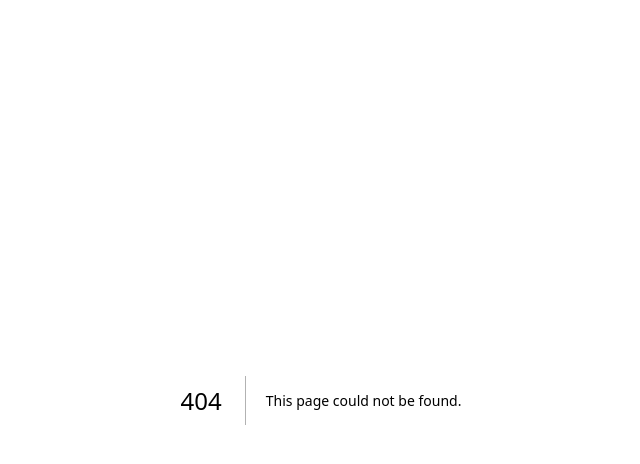
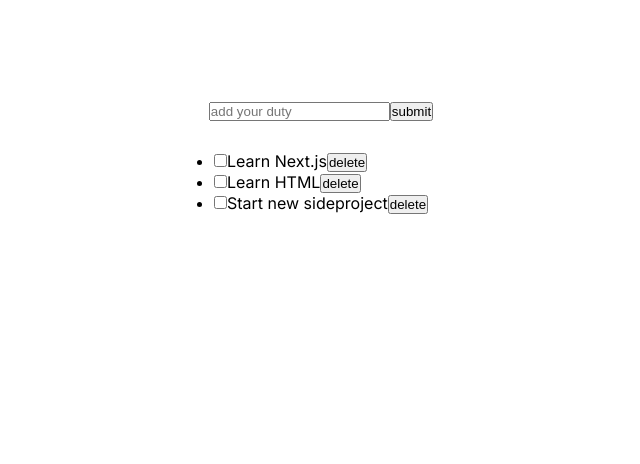
Before and after one commit to unikeyhan/Nextjs_Check_New_Features, a Next.js app: page /Todo in a window 1280 px wide. Before the commit this address had no page. Shown: the top 464 px of the page, without its empty margins (319-959 px from the left). Built offline with nearby package versions, Linux system fonts and the light colour scheme.

Commit message:
fetching in todo app

```diff
--- a/package.json
+++ b/package.json
@@ -9,8 +9,9 @@
     "lint": "next lint"
   },
   "dependencies": {
+    "next": "14.2.4",
     "react": "^18",
     "react-dom": "^18",
-    "next": "14.2.4"
+    "uuid": "^10.0.0"
   }
 }
--- /dev/null
+++ b/src/app/Todo/Form.jsx
@@ -0,0 +1,12 @@
+import React from 'react'
+
+const Form = () => {
+  return (
+    <div>
+              <input className='border border-black rounded-lg' placeholder='add your duty' type='text'/>
+              <button className='bg-blue-600 text-white rounded-lg' >submit</button>
+    </div>
+  )
+}
+
+export default Form
--- /dev/null
+++ b/src/app/Todo/List.jsx
@@ -0,0 +1,29 @@
+import React from 'react';
+import Lists from './Lists';
+
+const getTodos = async()=>{
+    let todos = await fetch('http://localhost:3001/api/data');
+    return todos.json();
+
+}
+
+const List =async () => {
+    const {todos} = await getTodos();
+    console.log(todos)
+
+  return (
+    <div className='list' >
+        <ul>
+            {todos.map((t)=>{
+                return(
+                    <li>
+                        <Lists todo={t}/>
+                    </li>
+                )
+            })}
+        </ul>
+    </div>
+  )
+}
+
+export default List
--- /dev/null
+++ b/src/app/Todo/Lists.jsx
@@ -0,0 +1,27 @@
+"use client"
+import React from 'react'
+async function update(id,isDone){
+    await fetch("http://localhost:3001/api/data/update",{
+        method:'POST',
+        mode:"no-cors",
+        body:JSON.stringify({id,isDone})
+    });
+
+}
+
+
+const Lists = ({todo}) => {
+
+  return (
+    <div>
+        <input type='checkbox' onChange={(e)=>update(todo.id, e.target.checked)}
+        checked={todo.isDone}
+        />
+        {todo.name}
+        <button>delete</button>
+
+    </div>
+  )
+}
+
+export default Lists
--- /dev/null
+++ b/src/app/Todo/page.jsx
@@ -0,0 +1,14 @@
+import React from 'react'
+import Form from './Form'
+import List from './List'
+
+const page = () => {
+  return (
+    <div className='Pro'>
+        <Form/>
+        <List/>
+    </div>
+  )
+}
+
+export default page
--- /dev/null
+++ b/src/app/api/data/route.js
@@ -0,0 +1,56 @@
+import { NextResponse } from "next/server";
+import { v4 as uuidv4 } from "uuid";
+
+export async function GET(request){
+    return  NextResponse.json({ todos :[
+        {
+          id: uuidv4(),
+          name: "Learn Next.js",
+          isDone: false,
+        },
+        {
+          id: uuidv4(),
+          name: "Learn HTML",
+          isDone: false,
+        },
+        {
+          id: uuidv4(),
+          name: "Start new sideproject",
+          isDone: false,
+        },
+      ]
+    })
+
+}
+
+export const addTodo = (name) => {
+  let newTodo = {
+    id: uuidv4(),
+    name,
+    isDone: false,
+  };
+  todos.push(newTodo);
+};
+
+export const deleteTodo = (id) => {
+  todos = todos.filter((obj) => {
+    return obj.id !== id;
+  });
+};
+
+export const updateTodo = ({ id, isDone }) => {
+  // only isDone can be updated atm
+  let newTodos = [];
+  todos.map((obj) => {
+    let newTodo = { ...obj };
+    if (obj.id == id) {
+      newTodo = {
+        id,
+        name: obj.name,
+        isDone,
+      };
+    }
+    newTodos.push(newTodo);
+  });
+  todos = newTodos;
+};
--- /dev/null
+++ b/src/app/api/data/update/route.js
@@ -0,0 +1,20 @@
+import { NextResponse } from "next/server";
+import { updateTodo } from "../route";
+
+
+export async function GET(){
+    return NextResponse.json({messge:"Update page"},{status:200})
+}
+
+
+
+/*export default function handler(req, res) {
+    if (req.method === "POST") {
+      let { id, name, isDone } = JSON.parse(req.body);
+      updateTodo({ id, isDone: Boolean(isDone) });
+      res.status(200).json({ msg: "todo updated" });
+    } else {
+      res.status(400).json({ msg: "invalid request method" });
+    }
+  }
+    */
--- a/src/app/globals.css
+++ b/src/app/globals.css
@@ -87,12 +87,7 @@ body {
 
 body {
   color: rgb(var(--foreground-rgb));
-  background: linear-gradient(
-      to bottom,
-      transparent,
-      rgb(var(--background-end-rgb))
-    )
-    rgb(var(--background-start-rgb));
+
 }
 
 a {
@@ -105,3 +100,13 @@ a {
     color-scheme: dark;
   }
 }
+.Pro{
+  display: flex;
+  flex-direction: column;
+  align-items: center;
+  justify-content: center;
+  margin-top: 100px;
+}
+.list{
+margin-top: 30px;
+}
--- a/src/app/page.js
+++ b/src/app/page.js
@@ -1,12 +1,13 @@
 import Image from "next/image";
 import styles from "./page.module.css";
-import Fetching from "./Fetching";
+import Todo from './Todo/page'
+
 
 export default function Home() {
 
   return (
 <div>
-  <Fetching/>
+<Todo/>
 
 </div>
   );
```
Also changed, not shown: src/app/Fetching.jsx (deleted, +0 -21 lines), 1 other file (tests, documents, lock files or other folders).
